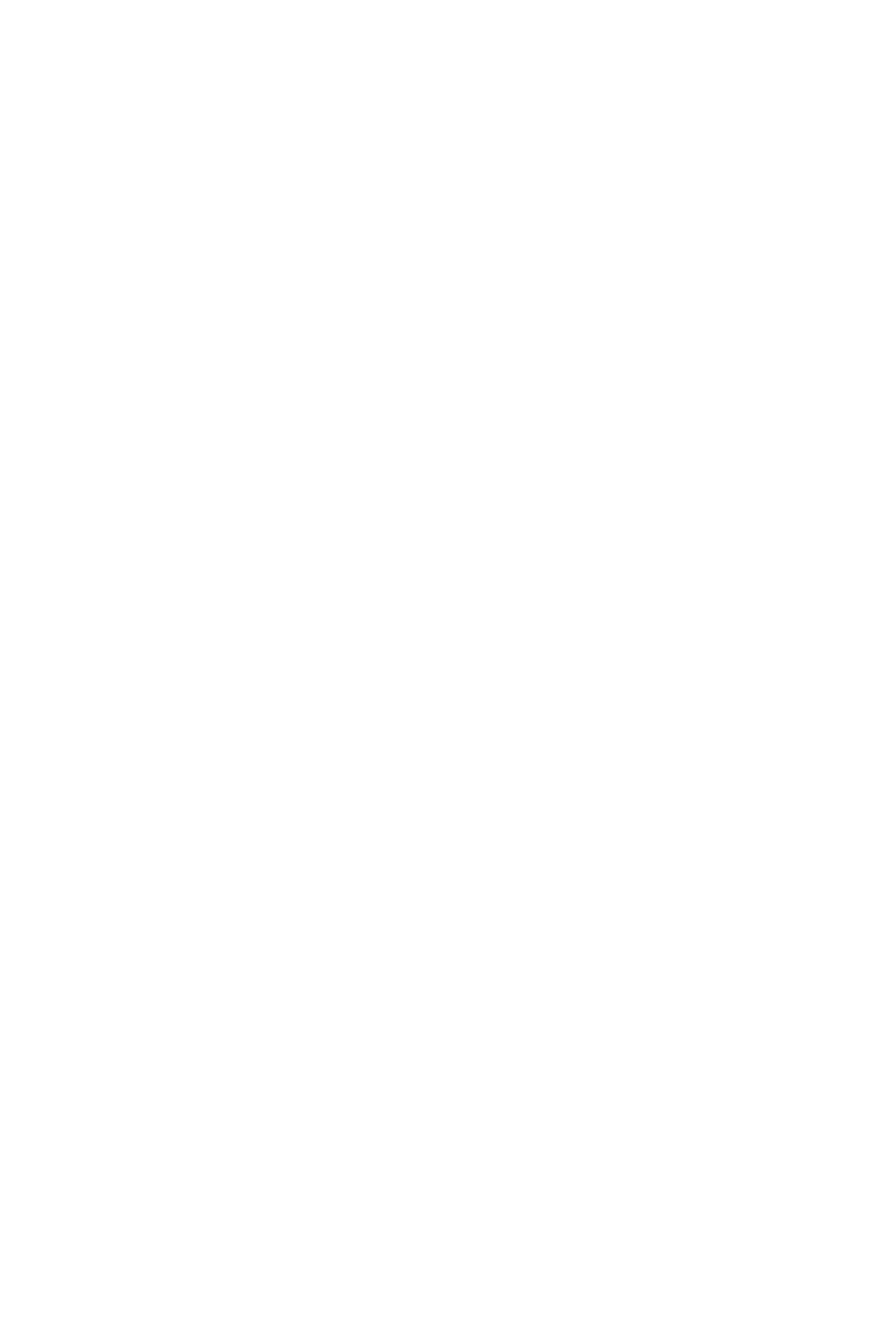
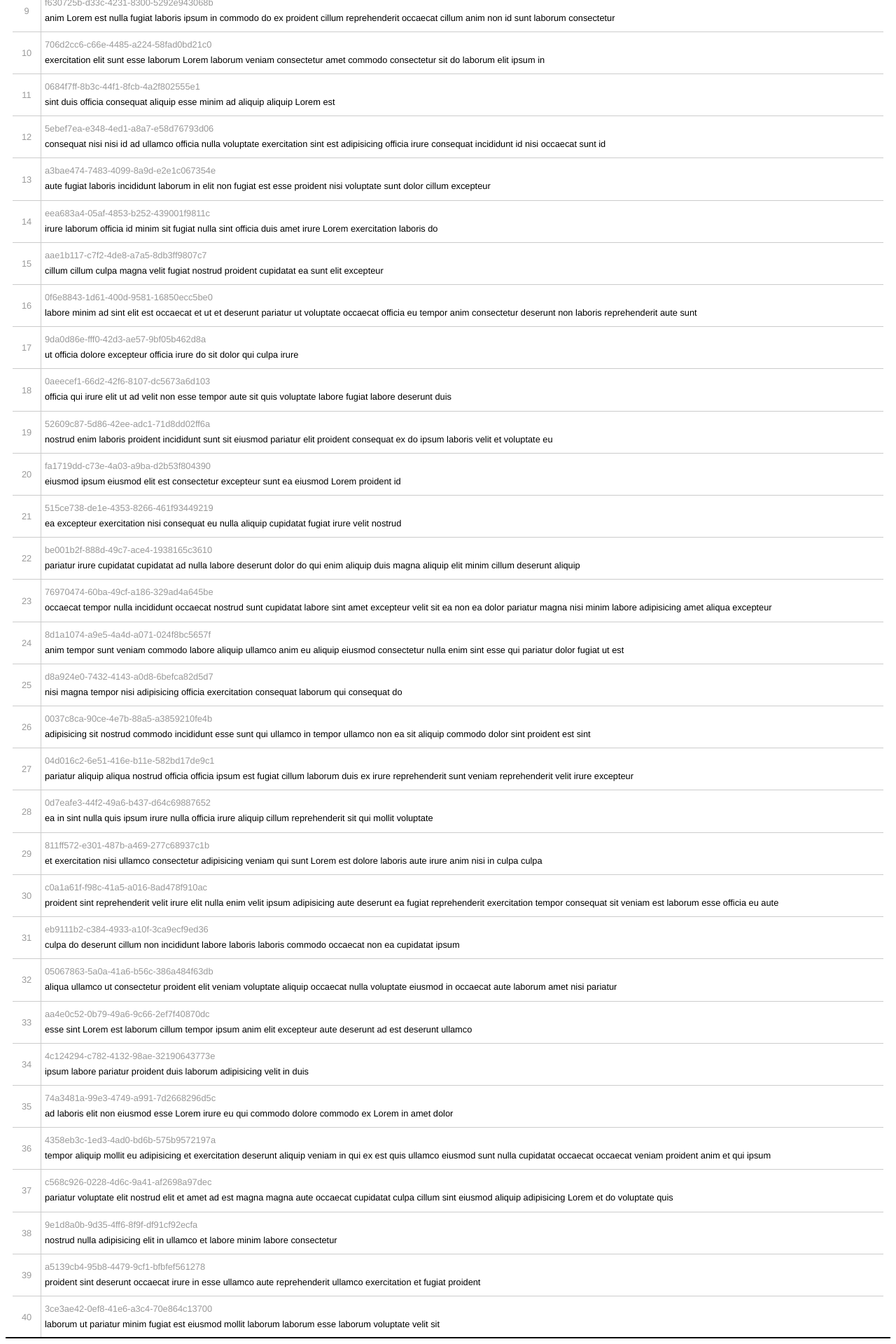
Before and after one commit to byeonggeun-l/my_component, a Vue app: page /infinite_scroll_observer in a window 1280 px wide. Before the commit this address had no page. Shown: the part 515-2435 px from the top of the page at 70% size. Before the commit the page ends 800 px from the top, so only its background shows below. Built offline with nearby package versions, Linux system fonts and the light colour scheme.

Commit message:
Add Oberver

```diff
--- a/src/router/index.js
+++ b/src/router/index.js
@@ -5,6 +5,7 @@ import Context_Menu_HTML_Details from '../views/Components/01_Context_Menu/Conte
 import Context_Menu_Vue from '../views/Components/01_Context_Menu/Context_Menu_Vue'
 import Infinite_Scroll_Original from '../views/Components/02_Infinite_Scroll/Infinite_Scroll_Original'
 import Infinite_Scroll_Debounce from '../views/Components/02_Infinite_Scroll/Infinite_Scroll_Debounce'
+import Infinite_Scroll_Observer from '../views/Components/02_Infinite_Scroll/Infinite_Scroll_Observer'
 
 const routes = [
   {
@@ -42,6 +43,11 @@ const routes = [
     name: 'infinite_scroll_debounce',
     component: Infinite_Scroll_Debounce
   },
+  {
+    path: '/infinite_scroll_observer',
+    name: 'infinite_scroll_observer',
+    component: Infinite_Scroll_Observer
+  },
   //Default For Github
   //Default For Github
   //Default For Github
@@ -72,6 +78,11 @@ const routes = [
     name: 'infinite_scroll_debounce_github',
     component: Infinite_Scroll_Debounce
   },
+  {
+    path: '/my_component/infinite_scroll_observer',
+    name: 'infinite_scroll_observer_github',
+    component: Infinite_Scroll_Observer
+  },
 ]
 
 const router = createRouter({
--- /dev/null
+++ b/src/views/Components/02_Infinite_Scroll/Infinite_Scroll_Observer.vue
@@ -0,0 +1,247 @@
+<template>
+  <div
+    id="scroll_main"
+  >
+    <div
+      id="scroll"
+      class="loading"
+    >
+      <ul id="list" />
+      <div id="fetchMore" />
+    </div>
+  </div>
+</template>
+
+<script>
+// @ is an alias to /src
+// import HelloWorld from '@/components/HelloWorld.vue'
+import { v4 as uuidv4 } from "uuid";
+import { LoremIpsum } from "lorem-ipsum";
+
+export default {
+  name: "InfiniteScrollObserver",
+  components: {
+    // HelloWorld
+  },
+  data(){
+    return {
+      page: 0,
+      list:[],
+      ITEMS_PER_PAGE:20,
+      lorem:null,
+      listElem:null,
+      leadMoreObserver:null,
+      app:'',
+      fetchMoreTrigger:'',
+    };
+  },
+  created(){
+    // 페이지 이동 시 스크롤 초기화.
+    window.scrollTo(0, 0);
+  },
+  mounted() {
+    ///////////////////////////////////
+    this.lorem = new LoremIpsum({
+      'wordsPerSentence': { min: 10, max: 30 },
+    });
+    ///////////////////////////////////
+    this.listElem = document.querySelector("#list");
+    ///////////////////////////////////
+
+    ///////////////////////////////////
+    this.app = document.querySelector("#scroll");
+    this.fetchMoreTrigger = document.querySelector("#fetchMore");
+    ///////////////////////////////////
+
+    //Default Call
+    ///////////////////////////////////
+    this.loadMore();
+    ///////////////////////////////////
+    // document.addEventListener("scroll", this.onScroll);
+    ///////////////////////////////////
+
+
+    ///////////////////////////////////
+    this.leadMoreObserver = new IntersectionObserver(
+      entry =>{
+        if (entry[0].isIntersecting) {
+          this.loadMore();
+        }
+      }
+    );
+    this.leadMoreObserver.observe(this.fetchMoreTrigger);
+    ///////////////////////////////////
+
+
+  },
+  beforeUnmount(){
+  },
+  methods: {
+    // onScroll
+    // 스크롤이 페이지 맨 하단에 위치해있는지 감지를 한다.
+    // 맨 하단에 위치해 있을 경우 loadMore 메서드를 호출한다.
+    onScroll(event){
+      console.log('Call onScroll()');
+      const {
+        scrollHeight,
+        scrollTop,
+        clientHeight
+      } = event.target.scrollingElement;
+      if (scrollTop + clientHeight === scrollHeight) {
+        this.loadMore();
+      }
+    },
+    // onScroll
+    // 어떤 부분에 위치해 있을지 타겟을 잡는다.
+    // 페이지가 0일 경우 당연히 app 의 위치에,
+    // 0이 아닌 경우 맨 아래에 loading 이 위치해 있어야 하므로
+    // fetchMore 위치에 loading 이 나오게 한다.
+    // 또한 renderList 를 호출한다.
+    async loadMore(){
+
+      const target = this.page ? this.fetchMoreTrigger : this.app;
+      target.classList.add("loading");
+      await this.renderList(this.page++);
+      target.classList.remove("loading");
+    },
+
+    // renderList()
+    // dummyFetcher 함수를 이용하여
+    // 서버로부터 데이터를 받아오는 느낌을 들게 하기 위해
+    // 딜레이 및 getList 함수를 호출시키고,
+    async renderList(page){
+      const list = await this.dummyFetcher(this.getList, page);
+
+      const frag = document.createDocumentFragment();
+      list.forEach((item) => frag.appendChild(this.renderItem(item)));
+      this.listElem.appendChild(frag);
+    },
+
+
+
+    dummyFetcher(method, args){
+      return new Promise(
+        resolve => {
+          setTimeout(() => {
+            resolve(method(args))
+          }, 1000 * (args + 1));
+        }
+      );
+
+    },
+
+
+
+
+
+    getList(page = 0){
+      const list = [];
+      list[page] = this.listBuilder(page);
+      return list[page];
+    },
+
+    listBuilder(page){
+      return Array.from({ length: this.ITEMS_PER_PAGE }).map((_, i) =>
+        this.itemBuilder(page * this.ITEMS_PER_PAGE + i + 1)
+      );
+    },
+
+
+    renderItem({ id, no, text }){
+      const li = document.createElement("li");
+      li.insertAdjacentHTML(
+        "beforeend",
+        `
+      <div class="no">${no}</div>
+      <div class="content">
+        <div class="_id">${id}</div>
+        <div class="text">${text}</div>
+      </div>
+    `
+      );
+      return li;
+    },
+
+
+
+
+
+    itemBuilder(no){
+      const obj = {
+        id: uuidv4(),
+        no: no,
+        text: this.lorem.generateWords()
+      }
+      return obj;
+    },
+
+
+
+
+
+  }
+};
+</script>
+
+<style>
+#scroll_main {
+  text-align: left;
+}
+#scroll {
+  position: relative;
+  padding: 10px 10px 0;
+}
+#scroll.loading {
+  height: 100vh;
+}
+#scroll.loading:after {
+  content: "... 로딩중 ...";
+  position: absolute;
+  top: 50%;
+  left: 50%;
+  transform: translate(-50%, -50%);
+}
+
+#list {
+  margin: 0;
+  padding: 0;
+  list-style: none;
+  border-top: solid 1px #ccc;
+}
+
+#fetchMore {
+  position: absolute;
+  display:block;
+  bottom: 0;
+  left: 0;
+  right: 0;
+}
+
+#fetchMore.loading {
+  display: block;
+}
+
+li {
+  display: flex;
+  flex-direction: row;
+  border-bottom: solid 1px #ccc;
+  font-size: 0.8em;
+  color: #999;
+}
+.no {
+  flex: 0 0 30px;
+  padding: 10px 5px;
+  text-align: center;
+  place-self: center;
+}
+.content {
+  padding: 10px 5px;
+  border-left: 1px solid #ccc;
+}
+.text {
+  font-size: 1em;
+  color: #000;
+  margin-top: 5px;
+  line-height: 1.5em;
+}
+</style>
--- a/src/views/Home.vue
+++ b/src/views/Home.vue
@@ -100,6 +100,30 @@
         특정 초(설정한)가 지난 후 최종 이벤트만 발생하도록 하는 것.`
       "
     />
+    <Informatiom
+      :component-name="'Infinite_Scroll_Observer'"
+      :component-path="
+        '/src/views/Components/02_Infinite_Scroll/Infinite_Scroll_Observer'
+      "
+      :component-link="'infinite_scroll_observer'"
+      :component-desc="
+        `무한 스크롤, 페이지 하단에 도달하면 다음 페이지로 이동하는 것이 아닌<br />
+                페이지 하단에 도달하면 새로운 컨텐츠가 한 화면에 추가로 로드가 된다.`
+      "
+      :component-skills="
+        `HTML(Details), CSS, 스크롤이벤트감지, async&await, promise,<br />
+        IntersectionObserver<br/>
+        IntersectionObserver 을 이용하여 DOM 엘리먼트의 노출 여부를 비동기적으로<br />
+        관찰하여 무한 스크롤 페이지를 구현하였다.<br />
+        페이지를 맨 아래로 내려야 #fetchmore 엘리먼트가 보이고,<br />
+        해당 엘리먼트가 보일 때 다음 컨텐츠가 로딩 되도록 구현을 했다.<br />
+        Intersection Observer API 로 인해 스크롤 이벤트를 등록하지 않고도,<br />
+        무한 스크롤을 구현을 했고,<br />
+        해당 API는 이미지의 동적 로딩, 광고 배너의 노출 측정 등의 기능에 <br />
+        효율적으로 사용을 할 수 있는 API라 소개가 되고 있다.<br />
+        `
+      "
+    />
   </div>
 </template>
 
```
Also changed, not shown: 7 other files (tests, documents, lock files or other folders).
